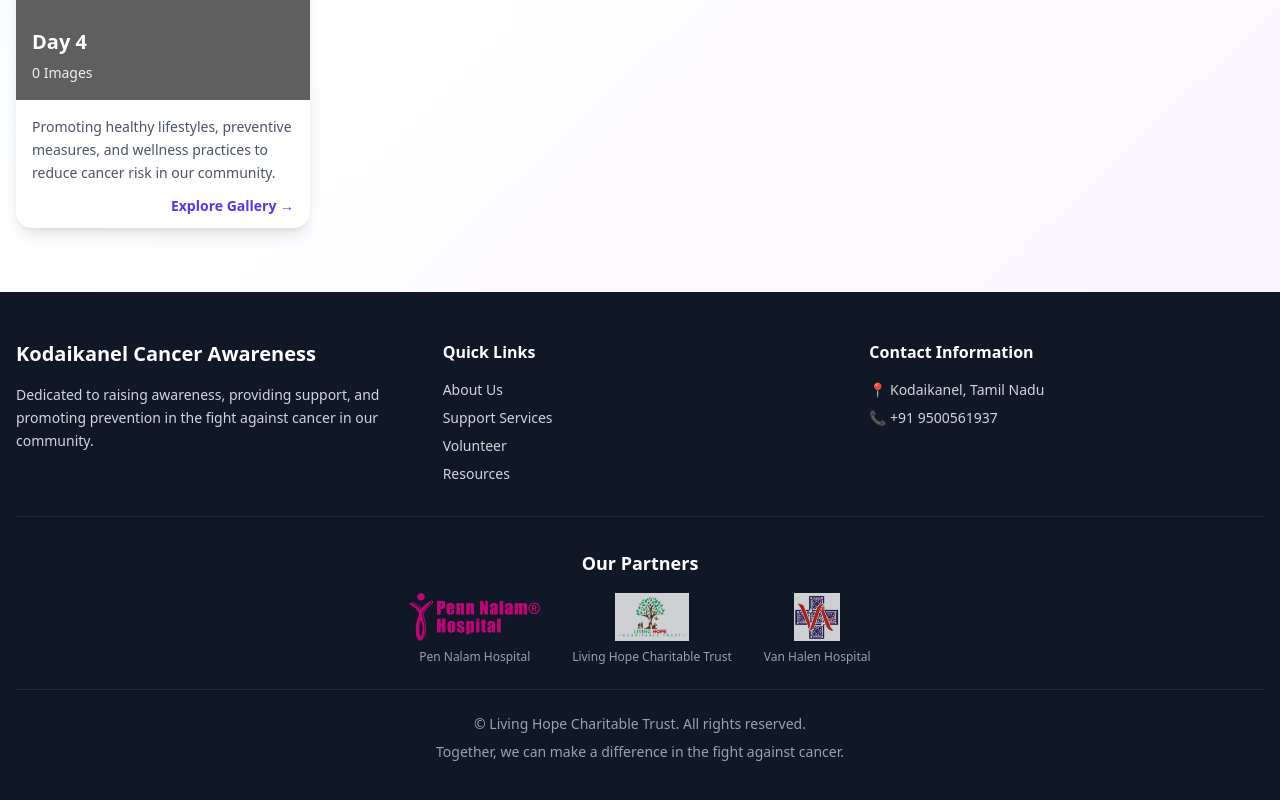
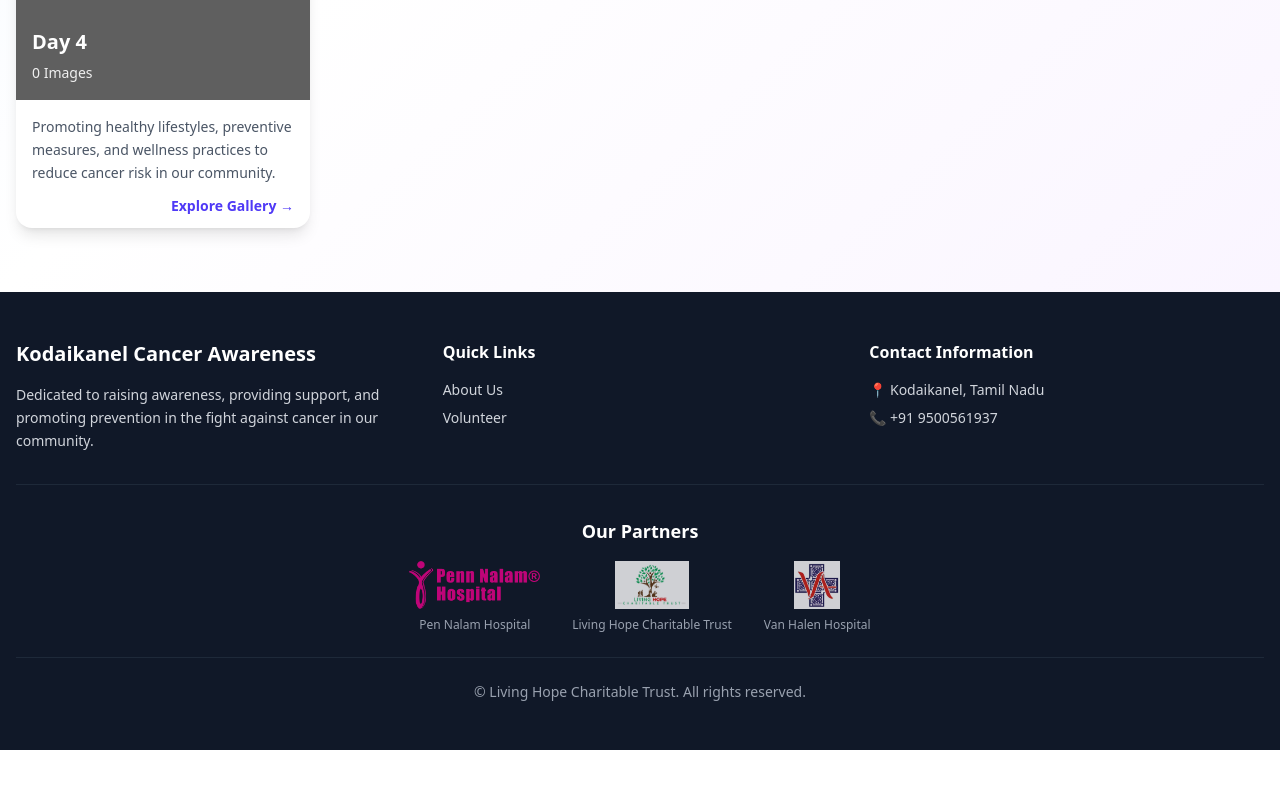
Before and after one commit to Joshua-Samraj/Fight-against-cancer-kodaikanel, a React (Vite) app: page / in a window 1280 px wide. Shown: the part 1020-1820 px from the top of the page. After the commit the page ends 1770 px from the top, so only its background shows below. Built offline with nearby package versions, Linux system fonts and the light colour scheme; grey boxes are pictures that could not be loaded; the HTML template or start-up script is replaced by a standard one.

Commit message:
add footer link

```diff
--- a/src/components/Footer.jsx
+++ b/src/components/Footer.jsx
@@ -16,10 +16,10 @@ const Footer = () => {
           <div>
             <h4 className="font-semibold mb-4">Quick Links</h4>
             <ul className="space-y-2 text-sm">
-              <li><a href="#" className="text-gray-300 hover:text-white transition-colors">About Us</a></li>
-              <li><a href="#" className="text-gray-300 hover:text-white transition-colors">Support Services</a></li>
-              <li><a href="#" className="text-gray-300 hover:text-white transition-colors">Volunteer</a></li>
-              <li><a href="#" className="text-gray-300 hover:text-white transition-colors">Resources</a></li>
+              <li><a href="https://living-hope-charitable-trust-full-s.vercel.app/about" target='blank' className="text-gray-300 hover:text-white transition-colors">About Us</a></li>
+              {/* <li><a href="#" className="text-gray-300 hover:text-white transition-colors">Support Services</a></li> */}
+              <li><a href="https://living-hope-charitable-trust-full-s.vercel.app/volunteer" target='blank' className="text-gray-300 hover:text-white transition-colors">Volunteer</a></li>
+              {/* <li><a href="#" className="text-gray-300 hover:text-white transition-colors">Resources</a></li> */}
             </ul>
           </div>
 
@@ -89,7 +89,7 @@ const Footer = () => {
 
           <div className="text-center text-sm text-gray-400 border-t border-gray-800 pt-6">
             <p>&copy; Living Hope Charitable Trust. All rights reserved.</p>
-            <p className="mt-2">Together, we can make a difference in the fight against cancer.</p>
+            {/* <p className="mt-2">Together, we can make a difference in the fight against cancer.</p> */}
           </div>
         </div>
       </div>
```
